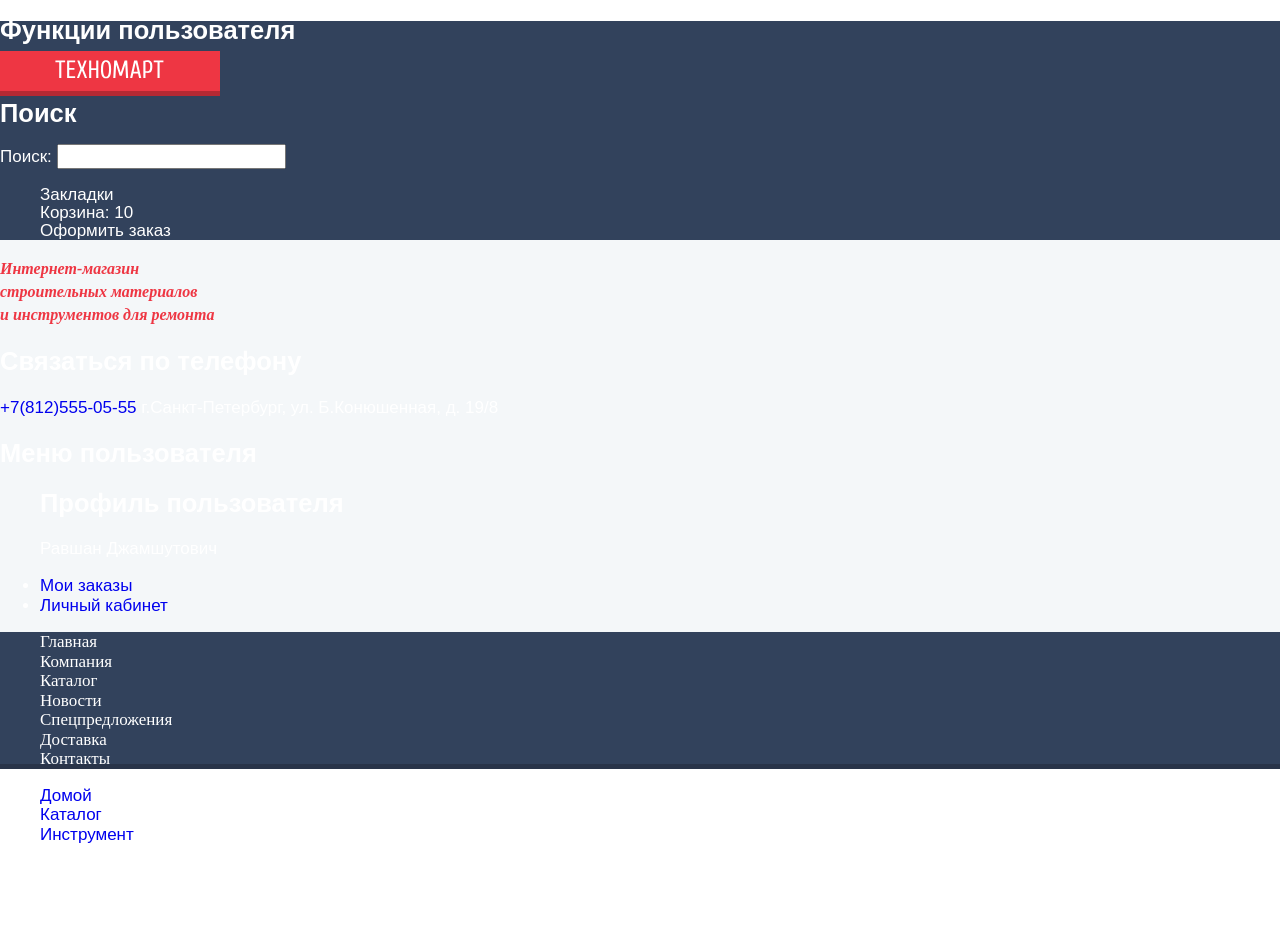
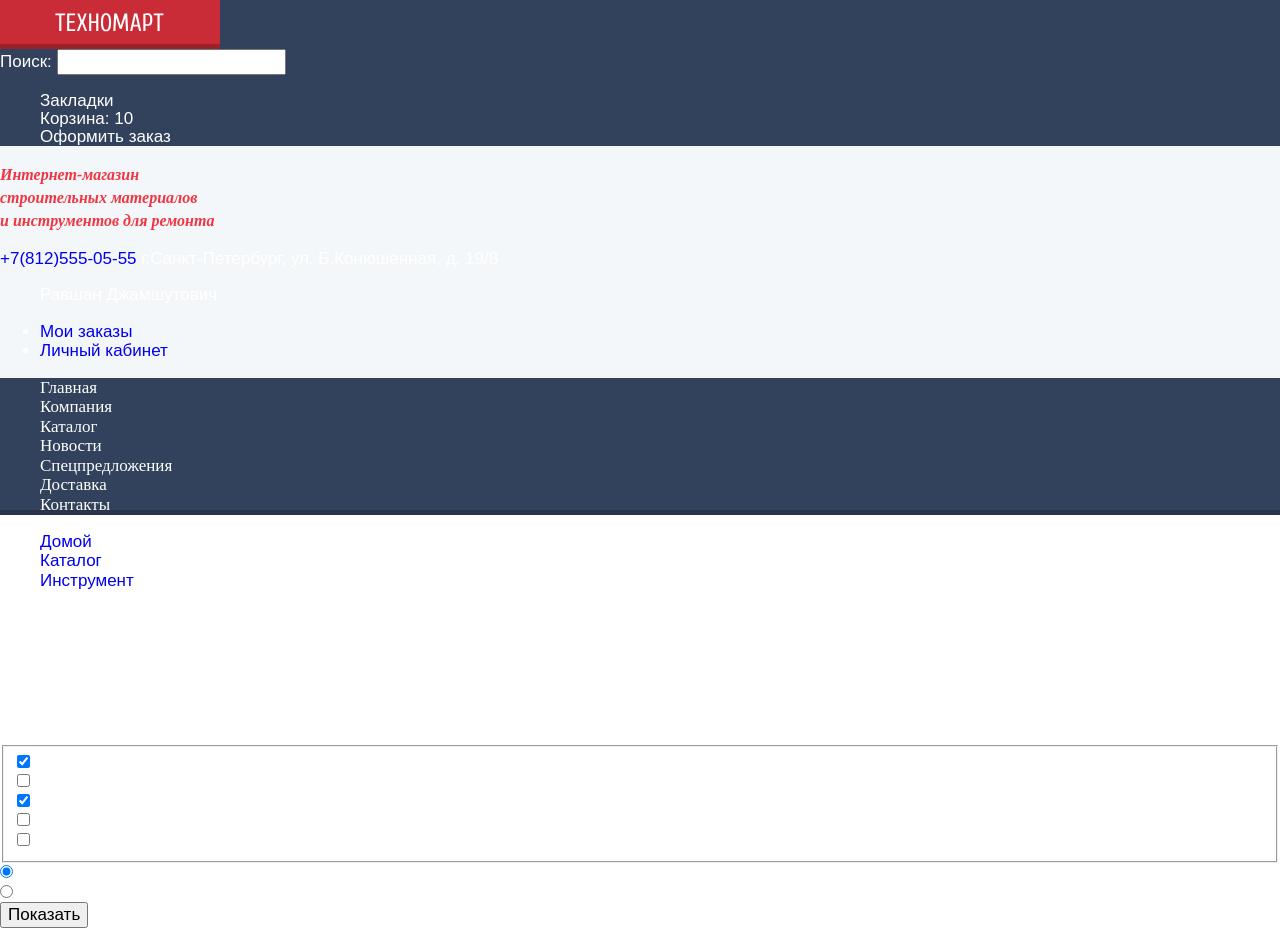
Before and after one commit to gerlinda137/987137-technomart-25, a plain HTML site: page catalog.html in a window 1280 px wide. Shown: the top 931 px of the page. Drawn offline with Linux system fonts and the light colour scheme; a web font is replaced by a local one.

Commit message:
пофиксила хедер

```diff
--- a/css/style.css
+++ b/css/style.css
@@ -65,6 +65,8 @@ a
 
 .main-header-logo
 {
+    display: inline-block;
+
     padding: 13px 56px 13px 55px;
 
     user-select: none;
@@ -203,7 +205,7 @@ a.checkout:active
     background-color: #1d2739;
 }
 
-.visually-hidden h2
+.visually-hidden
 {
     position: absolute;
 
```
Also changed, not shown: index.html (+5 -4 lines).
